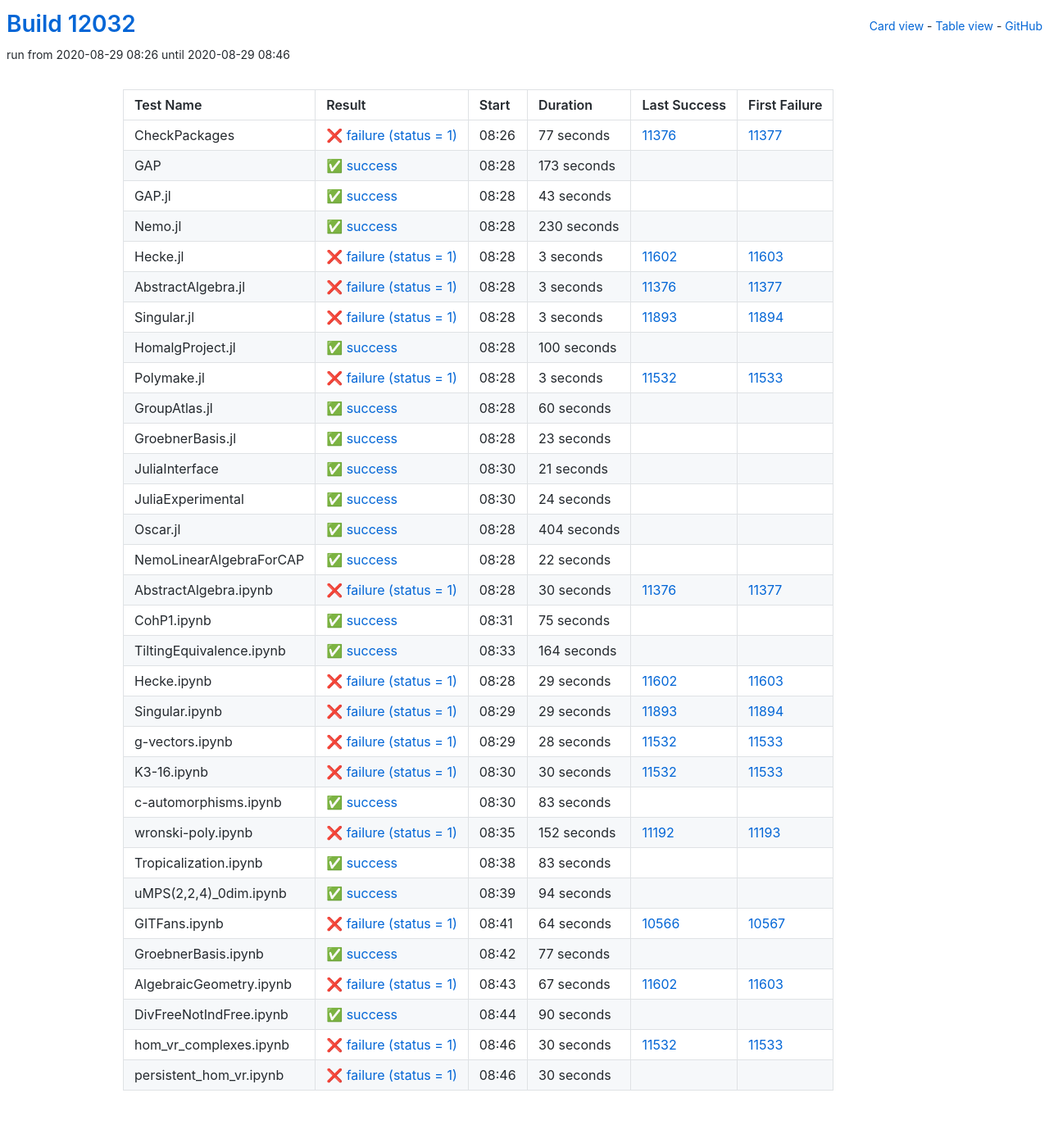
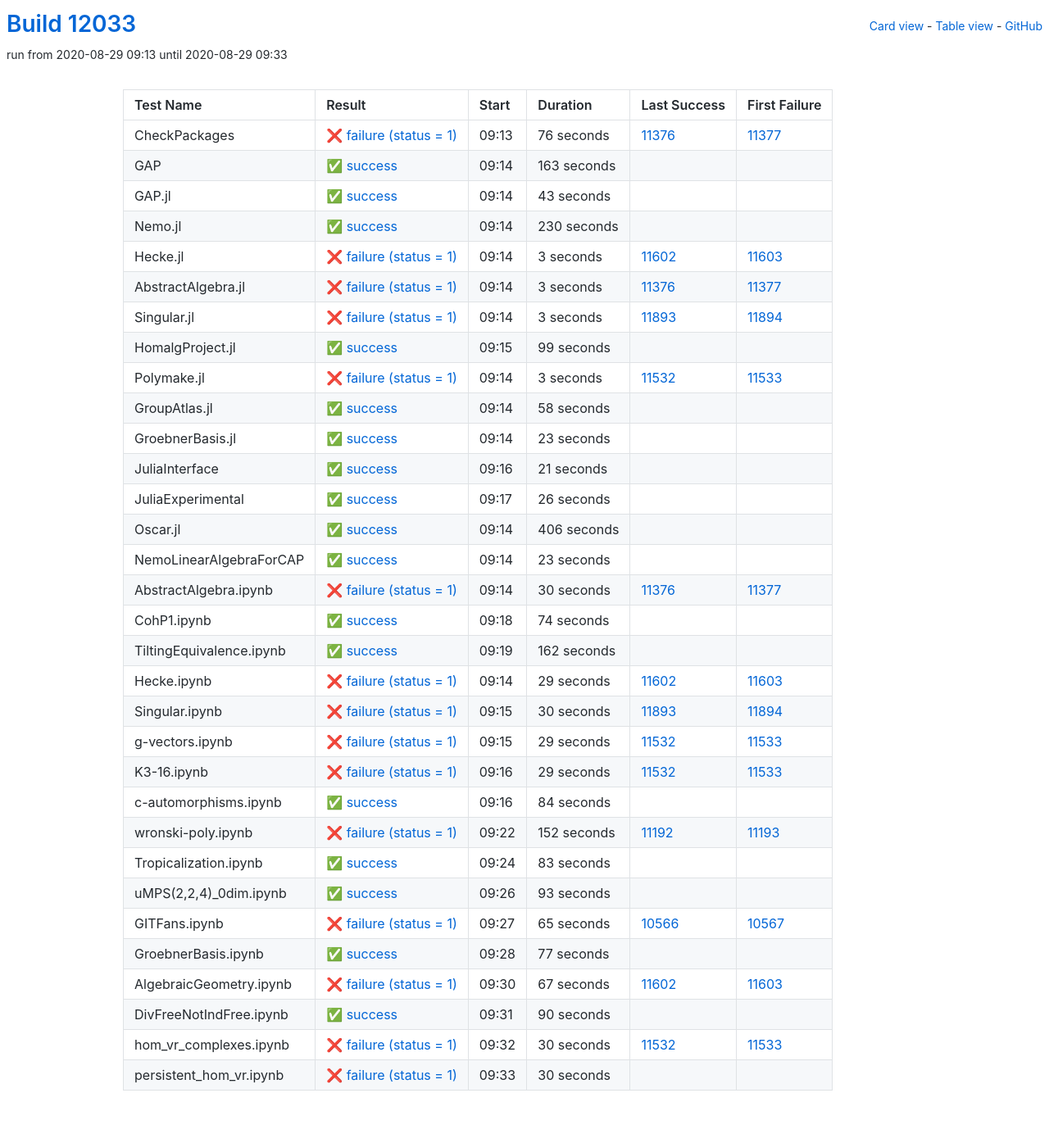
Before and after one commit to oscar-system/oscar-ci-status, a Jekyll site: the page built from table.html, in a window 1280 px wide. Shown: the whole page at 82% size. Built offline with Jekyll 4.4.1, drawn with Linux system fonts in a browser that asks for light colours.

Commit message:
Build #12033

```diff
--- a/_data/ci.yml
+++ b/_data/ci.yml
@@ -1,6 +1,6 @@
 ---
-build: 12032
-build_url: https://oscarci.mathematik.uni-kl.de/job/oscar/12032/
+build: 12033
+build_url: https://oscarci.mathematik.uni-kl.de/job/oscar/12033/
 job: oscar
 organization: oscar-system
 repo: oscar-ci-status
@@ -8,32 +8,32 @@
 tests:
 - name: CheckPackages
   id: checkpackages
-  log: https://oscarci.mathematik.uni-kl.de/job/oscar/12032/artifact/logs/build-12032/CheckPackages.log
-  start: 2020-08-29 08:26
+  log: https://oscarci.mathematik.uni-kl.de/job/oscar/12033/artifact/logs/build-12033/CheckPackages.log
+  start: 2020-08-29 09:13
   success: false
   exitcode: 1
   status: failure
-  duration: 77
+  duration: 76
   last_success: 11376
   last_success_url: https://oscarci.mathematik.uni-kl.de/job/oscar/11376/
   first_failure: 11377
   first_failure_url: https://oscarci.mathematik.uni-kl.de/job/oscar/11377/
 - name: GAP
   id: gap
-  log: https://oscarci.mathematik.uni-kl.de/job/oscar/12032/artifact/logs/build-12032/GAP.log
-  start: 2020-08-29 08:28
+  log: https://oscarci.mathematik.uni-kl.de/job/oscar/12033/artifact/logs/build-12033/GAP.log
+  start: 2020-08-29 09:14
   success: true
   exitcode: 0
   status: success
-  duration: 173
+  duration: 163
   last_success: false
   last_success_url:
   first_failure: false
   first_failure_url:
 - name: GAP.jl
   id: gap-jl
-  log: https://oscarci.mathematik.uni-kl.de/job/oscar/12032/artifact/logs/build-12032/GAP.jl.log
-  start: 2020-08-29 08:28
+  log: https://oscarci.mathematik.uni-kl.de/job/oscar/12033/artifact/logs/build-12033/GAP.jl.log
+  start: 2020-08-29 09:14
   success: true
   exitcode: 0
   status: success
@@ -44,8 +44,8 @@
   first_failure_url:
 - name: Nemo.jl
   id: nemo-jl
-  log: https://oscarci.mathematik.uni-kl.de/job/oscar/12032/artifact/logs/build-12032/Nemo.jl.log
-  start: 2020-08-29 08:28
+  log: https://oscarci.mathematik.uni-kl.de/job/oscar/12033/artifact/logs/build-12033/Nemo.jl.log
+  start: 2020-08-29 09:14
   success: true
   exitcode: 0
   status: success
@@ -56,8 +56,8 @@
   first_failure_url:
 - name: Hecke.jl
   id: hecke-jl
-  log: https://oscarci.mathematik.uni-kl.de/job/oscar/12032/artifact/logs/build-12032/Hecke.jl.log
-  start: 2020-08-29 08:28
+  log: https://oscarci.mathematik.uni-kl.de/job/oscar/12033/artifact/logs/build-12033/Hecke.jl.log
+  start: 2020-08-29 09:14
   success: false
   exitcode: 1
   status: failure
@@ -68,8 +68,8 @@
   first_failure_url: https://oscarci.mathematik.uni-kl.de/job/oscar/11603/
 - name: AbstractAlgebra.jl
   id: abstractalgebra-jl
-  log: https://oscarci.mathematik.uni-kl.de/job/oscar/12032/artifact/logs/build-12032/AbstractAlgebra.jl.log
-  start: 2020-08-29 08:28
+  log: https://oscarci.mathematik.uni-kl.de/job/oscar/12033/artifact/logs/build-12033/AbstractAlgebra.jl.log
+  start: 2020-08-29 09:14
   success: false
   exitcode: 1
   status: failure
@@ -80,8 +80,8 @@
   first_failure_url: https://oscarci.mathematik.uni-kl.de/job/oscar/11377/
 - name: Singular.jl
   id: singular-jl
-  log: https://oscarci.mathematik.uni-kl.de/job/oscar/12032/artifact/logs/build-12032/Singular.jl.log
-  start: 2020-08-29 08:28
+  log: https://oscarci.mathematik.uni-kl.de/job/oscar/12033/artifact/logs/build-12033/Singular.jl.log
+  start: 2020-08-29 09:14
   success: false
   exitcode: 1
   status: failure
@@ -92,20 +92,20 @@
   first_failure_url: https://oscarci.mathematik.uni-kl.de/job/oscar/11894/
 - name: HomalgProject.jl
   id: homalgproject-jl
-  log: https://oscarci.mathematik.uni-kl.de/job/oscar/12032/artifact/logs/build-12032/HomalgProject.jl.log
-  start: 2020-08-29 08:28
+  log: https://oscarci.mathematik.uni-kl.de/job/oscar/12033/artifact/logs/build-12033/HomalgProject.jl.log
+  start: 2020-08-29 09:15
   success: true
   exitcode: 0
   status: success
-  duration: 100
+  duration: 99
   last_success: false
   last_success_url:
   first_failure: false
   first_failure_url:
 - name: Polymake.jl
   id: polymake-jl
-  log: https://oscarci.mathematik.uni-kl.de/job/oscar/12032/artifact/logs/build-12032/Polymake.jl.log
-  start: 2020-08-29 08:28
+  log: https://oscarci.mathematik.uni-kl.de/job/oscar/12033/artifact/logs/build-12033/Polymake.jl.log
+  start: 2020-08-29 09:14
   success: false
   exitcode: 1
   status: failure
@@ -116,20 +116,20 @@
   first_failure_url: https://oscarci.mathematik.uni-kl.de/job/oscar/11533/
 - name: GroupAtlas.jl
   id: groupatlas-jl
-  log: https://oscarci.mathematik.uni-kl.de/job/oscar/12032/artifact/logs/build-12032/GroupAtlas.jl.log
-  start: 2020-08-29 08:28
+  log: https://oscarci.mathematik.uni-kl.de/job/oscar/12033/artifact/logs/build-12033/GroupAtlas.jl.log
+  start: 2020-08-29 09:14
   success: true
   exitcode: 0
   status: success
-  duration: 60
+  duration: 58
   last_success: false
   last_success_url:
   first_failure: false
   first_failure_url:
 - name: GroebnerBasis.jl
   id: groebnerbasis-jl
-  log: https://oscarci.mathematik.uni-kl.de/job/oscar/12032/artifact/logs/build-12032/GroebnerBasis.jl.log
-  start: 2020-08-29 08:28
+  log: https://oscarci.mathematik.uni-kl.de/job/oscar/12033/artifact/logs/build-12033/GroebnerBasis.jl.log
+  start: 2020-08-29 09:14
   success: true
   exitcode: 0
   status: success
@@ -140,8 +140,8 @@
   first_failure_url:
 - name: JuliaInterface
   id: juliainterface
-  log: https://oscarci.mathematik.uni-kl.de/job/oscar/12032/artifact/logs/build-12032/JuliaInterface.log
-  start: 2020-08-29 08:30
+  log: https://oscarci.mathematik.uni-kl.de/job/oscar/12033/artifact/logs/build-12033/JuliaInterface.log
+  start: 2020-08-29 09:16
   success: true
   exitcode: 0
   status: success
@@ -152,44 +152,44 @@
   first_failure_url:
 - name: JuliaExperimental
   id: juliaexperimental
-  log: https://oscarci.mathematik.uni-kl.de/job/oscar/12032/artifact/logs/build-12032/JuliaExperimental.log
-  start: 2020-08-29 08:30
+  log: https://oscarci.mathematik.uni-kl.de/job/oscar/12033/artifact/logs/build-12033/JuliaExperimental.log
+  start: 2020-08-29 09:17
   success: true
   exitcode: 0
   status: success
-  duration: 24
+  duration: 26
   last_success: false
   last_success_url:
   first_failure: false
   first_failure_url:
 - name: Oscar.jl
   id: oscar-jl
-  log: https://oscarci.mathematik.uni-kl.de/job/oscar/12032/artifact/logs/build-12032/Oscar.jl.log
-  start: 2020-08-29 08:28
+  log: https://oscarci.mathematik.uni-kl.de/job/oscar/12033/artifact/logs/build-12033/Oscar.jl.log
+  start: 2020-08-29 09:14
   success: true
   exitcode: 0
   status: success
-  duration: 404
+  duration: 406
   last_success: false
   last_success_url:
   first_failure: false
   first_failure_url:
 - name: NemoLinearAlgebraForCAP
   id: nemolinearalgebraforcap
-  log: https://oscarci.mathematik.uni-kl.de/job/oscar/12032/artifact/logs/build-12032/NemoLinearAlgebraForCAP.log
-  start: 2020-08-29 08:28
+  log: https://oscarci.mathematik.uni-kl.de/job/oscar/12033/artifact/logs/build-12033/NemoLinearAlgebraForCAP.log
+  start: 2020-08-29 09:14
   success: true
   exitcode: 0
   status: success
-  duration: 22
+  duration: 23
   last_success: false
   last_success_url:
   first_failure: false
   first_failure_url:
 - name: AbstractAlgebra.ipynb
   id: abstractalgebra-ipynb
-  log: https://oscarci.mathematik.uni-kl.de/job/oscar/12032/artifact/logs/build-12032/AbstractAlgebra.ipynb.log
-  start: 2020-08-29 08:28
+  log: https://oscarci.mathematik.uni-kl.de/job/oscar/12033/artifact/logs/build-12033/AbstractAlgebra.ipynb.log
+  start: 2020-08-29 09:14
   success: false
   exitcode: 1
   status: failure
@@ -200,32 +200,32 @@
   first_failure_url: https://oscarci.mathematik.uni-kl.de/job/oscar/11377/
 - name: CohP1.ipynb
   id: cohp1-ipynb
-  log: https://oscarci.mathematik.uni-kl.de/job/oscar/12032/artifact/logs/build-12032/CohP1.ipynb.log
-  start: 2020-08-29 08:31
+  log: https://oscarci.mathematik.uni-kl.de/job/oscar/12033/artifact/logs/build-12033/CohP1.ipynb.log
+  start: 2020-08-29 09:18
   success: true
   exitcode: 0
   status: success
-  duration: 75
+  duration: 74
   last_success: false
   last_success_url:
   first_failure: false
   first_failure_url:
 - name: TiltingEquivalence.ipynb
   id: tiltingequivalence-ipynb
-  log: https://oscarci.mathematik.uni-kl.de/job/oscar/12032/artifact/logs/build-12032/TiltingEquivalence.ipynb.log
-  start: 2020-08-29 08:33
+  log: https://oscarci.mathematik.uni-kl.de/job/oscar/12033/artifact/logs/build-12033/TiltingEquivalence.ipynb.log
+  start: 2020-08-29 09:19
   success: true
   exitcode: 0
   status: success
-  duration: 164
+  duration: 162
   last_success: false
   last_success_url:
   first_failure: false
   first_failure_url:
 - name: Hecke.ipynb
   id: hecke-ipynb
-  log: https://oscarci.mathematik.uni-kl.de/job/oscar/12032/artifact/logs/build-12032/Hecke.ipynb.log
-  start: 2020-08-29 08:28
+  log: https://oscarci.mathematik.uni-kl.de/job/oscar/12033/artifact/logs/build-12033/Hecke.ipynb.log
+  start: 2020-08-29 09:14
   success: false
   exitcode: 1
   status: failure
@@ -236,56 +236,56 @@
   first_failure_url: https://oscarci.mathematik.uni-kl.de/job/oscar/11603/
 - name: Singular.ipynb
   id: singular-ipynb
-  log: https://oscarci.mathematik.uni-kl.de/job/oscar/12032/artifact/logs/build-12032/Singular.ipynb.log
-  start: 2020-08-29 08:29
+  log: https://oscarci.mathematik.uni-kl.de/job/oscar/12033/artifact/logs/build-12033/Singular.ipynb.log
+  start: 2020-08-29 09:15
   success: false
   exitcode: 1
   status: failure
-  duration: 29
+  duration: 30
   last_success: 11893
   last_success_url: https://oscarci.mathematik.uni-kl.de/job/oscar/11893/
   first_failure: 11894
   first_failure_url: https://oscarci.mathematik.uni-kl.de/job/oscar/11894/
 - name: g-vectors.ipynb
   id: g-vectors-ipynb
-  log: https://oscarci.mathematik.uni-kl.de/job/oscar/12032/artifact/logs/build-12032/g-vectors.ipynb.log
-  start: 2020-08-29 08:29
+  log: https://oscarci.mathematik.uni-kl.de/job/oscar/12033/artifact/logs/build-12033/g-vectors.ipynb.log
+  start: 2020-08-29 09:15
   success: false
   exitcode: 1
   status: failure
-  duration: 28
+  duration: 29
   last_success: 11532
   last_success_url: https://oscarci.mathematik.uni-kl.de/job/oscar/11532/
   first_failure: 11533
   first_failure_url: https://oscarci.mathematik.uni-kl.de/job/oscar/11533/
 - name: K3-16.ipynb
   id: k3-16-ipynb
-  log: https://oscarci.mathematik.uni-kl.de/job/oscar/12032/artifact/logs/build-12032/K3-16.ipynb.log
-  start: 2020-08-29 08:30
+  log: https://oscarci.mathematik.uni-kl.de/job/oscar/12033/artifact/logs/build-12033/K3-16.ipynb.log
+  start: 2020-08-29 09:16
   success: false
   exitcode: 1
   status: failure
-  duration: 30
+  duration: 29
   last_success: 11532
   last_success_url: https://oscarci.mathematik.uni-kl.de/job/oscar/11532/
   first_failure: 11533
   first_failure_url: https://oscarci.mathematik.uni-kl.de/job/oscar/11533/
 - name: c-automorphisms.ipynb
   id: c-automorphisms-ipynb
-  log: https://oscarci.mathematik.uni-kl.de/job/oscar/12032/artifact/logs/build-12032/c-automorphisms.ipynb.log
-  start: 2020-08-29 08:30
+  log: https://oscarci.mathematik.uni-kl.de/job/oscar/12033/artifact/logs/build-12033/c-automorphisms.ipynb.log
+  start: 2020-08-29 09:16
   success: true
   exitcode: 0
   status: success
-  duration: 83
+  duration: 84
   last_success: false
   last_success_url:
   first_failure: false
   first_failure_url:
 - name: wronski-poly.ipynb
   id: wronski-poly-ipynb
-  log: https://oscarci.mathematik.uni-kl.de/job/oscar/12032/artifact/logs/build-12032/wronski-poly.ipynb.log
-  start: 2020-08-29 08:35
+  log: https://oscarci.mathematik.uni-kl.de/job/oscar/12033/artifact/logs/build-12033/wronski-poly.ipynb.log
+  start: 2020-08-29 09:22
   success: false
   exitcode: 1
   status: failure
@@ -296,8 +296,8 @@
   first_failure_url: https://oscarci.mathematik.uni-kl.de/job/oscar/11193/
 - name: Tropicalization.ipynb
   id: tropicalization-ipynb
-  log: https://oscarci.mathematik.uni-kl.de/job/oscar/12032/artifact/logs/build-12032/Tropicalization.ipynb.log
-  start: 2020-08-29 08:38
+  log: https://oscarci.mathematik.uni-kl.de/job/oscar/12033/artifact/logs/build-12033/Tropicalization.ipynb.log
+  start: 2020-08-29 09:24
   success: true
   exitcode: 0
   status: success
@@ -308,32 +308,32 @@
   first_failure_url:
 - name: uMPS(2,2,4)_0dim.ipynb
   id: umps-2-2-4-0dim-ipynb
-  log: https://oscarci.mathematik.uni-kl.de/job/oscar/12032/artifact/logs/build-12032/uMPS-2-2-4-_0dim.ipynb.log
-  start: 2020-08-29 08:39
+  log: https://oscarci.mathematik.uni-kl.de/job/oscar/12033/artifact/logs/build-12033/uMPS-2-2-4-_0dim.ipynb.log
+  start: 2020-08-29 09:26
   success: true
   exitcode: 0
   status: success
-  duration: 94
+  duration: 93
   last_success: false
   last_success_url:
   first_failure: false
   first_failure_url:
 - name: GITFans.ipynb
   id: gitfans-ipynb
-  log: https://oscarci.mathematik.uni-kl.de/job/oscar/12032/artifact/logs/build-12032/GITFans.ipynb.log
-  start: 2020-08-29 08:41
+  log: https://oscarci.mathematik.uni-kl.de/job/oscar/12033/artifact/logs/build-12033/GITFans.ipynb.log
+  start: 2020-08-29 09:27
   success: false
   exitcode: 1
   status: failure
-  duration: 64
+  duration: 65
   last_success: 10566
   last_success_url: https://oscarci.mathematik.uni-kl.de/job/oscar/10566/
   first_failure: 10567
   first_failure_url: https://oscarci.mathematik.uni-kl.de/job/oscar/10567/
 - name: GroebnerBasis.ipynb
   id: groebnerbasis-ipynb
-  log: https://oscarci.mathematik.uni-kl.de/job/oscar/12032/artifact/logs/build-12032/GroebnerBasis.ipynb.log
-  start: 2020-08-29 08:42
+  log: https://oscarci.mathematik.uni-kl.de/job/oscar/12033/artifact/logs/build-12033/GroebnerBasis.ipynb.log
+  start: 2020-08-29 09:28
   success: true
   exitcode: 0
   status: success
@@ -344,8 +344,8 @@
   first_failure_url:
 - name: AlgebraicGeometry.ipynb
   id: algebraicgeometry-ipynb
-  log: https://oscarci.mathematik.uni-kl.de/job/oscar/12032/artifact/logs/build-12032/AlgebraicGeometry.ipynb.log
-  start: 2020-08-29 08:43
+  log: https://oscarci.mathematik.uni-kl.de/job/oscar/12033/artifact/logs/build-12033/AlgebraicGeometry.ipynb.log
+  start: 2020-08-29 09:30
   success: false
   exitcode: 1
   status: failure
@@ -356,8 +356,8 @@
   first_failure_url: https://oscarci.mathematik.uni-kl.de/job/oscar/11603/
 - name: DivFreeNotIndFree.ipynb
   id: divfreenotindfree-ipynb
-  log: https://oscarci.mathematik.uni-kl.de/job/oscar/12032/artifact/logs/build-12032/DivFreeNotIndFree.ipynb.log
-  start: 2020-08-29 08:44
+  log: https://oscarci.mathematik.uni-kl.de/job/oscar/12033/artifact/logs/build-12033/DivFreeNotIndFree.ipynb.log
+  start: 2020-08-29 09:31
   success: true
   exitcode: 0
   status: success
@@ -368,8 +368,8 @@
   first_failure_url:
 - name: hom_vr_complexes.ipynb
   id: hom-vr-complexes-ipynb
-  log: https://oscarci.mathematik.uni-kl.de/job/oscar/12032/artifact/logs/build-12032/hom_vr_complexes.ipynb.log
-  start: 2020-08-29 08:46
+  log: https://oscarci.mathematik.uni-kl.de/job/oscar/12033/artifact/logs/build-12033/hom_vr_complexes.ipynb.log
+  start: 2020-08-29 09:32
   success: false
   exitcode: 1
   status: failure
@@ -380,8 +380,8 @@
   first_failure_url: https://oscarci.mathematik.uni-kl.de/job/oscar/11533/
 - name: persistent_hom_vr.ipynb
   id: persistent-hom-vr-ipynb
-  log: https://oscarci.mathematik.uni-kl.de/job/oscar/12032/artifact/logs/build-12032/persistent_hom_vr.ipynb.log
-  start: 2020-08-29 08:46
+  log: https://oscarci.mathematik.uni-kl.de/job/oscar/12033/artifact/logs/build-12033/persistent_hom_vr.ipynb.log
+  start: 2020-08-29 09:33
   success: false
   exitcode: 1
   status: failure
```
Also changed, not shown: README.md.
